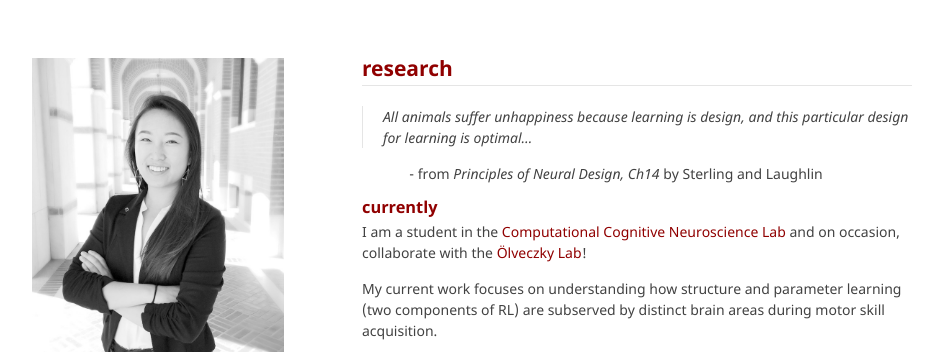
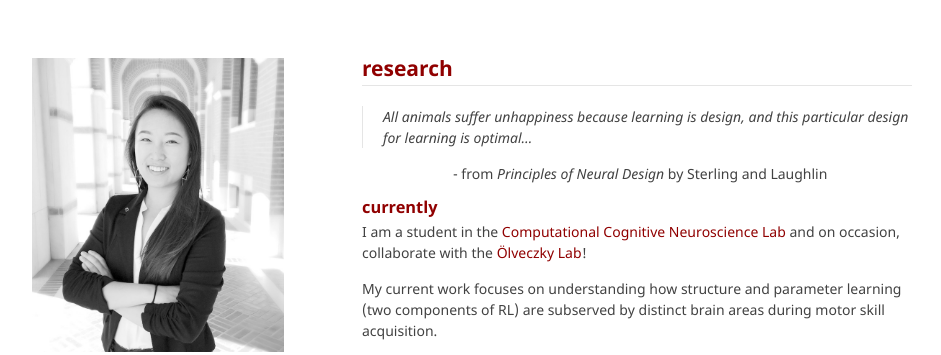
Before and after one commit to lucylai96/lucylai96.github.io, a Jekyll site: the page built from research.md, in a window 1280 px wide. Shown: the top 355 px of the page, without its empty margins (168-1109 px from the left). Built offline with Jekyll 4.4.1, drawn with Linux system fonts in a browser that asks for light colours; our own code applies the rules of GitHub Pages for plain Markdown files.

Commit message:
Update research.md

```diff
--- a/research.md
+++ b/research.md
@@ -4,7 +4,7 @@
 ***
 > _All animals suffer unhappiness because learning is design, and this particular design for learning is optimal..._
 
-&nbsp;&nbsp;&nbsp;&nbsp;&nbsp;&nbsp;&nbsp;&nbsp;&nbsp;&nbsp;&nbsp;&nbsp; - from _Principles of Neural Design, Ch14_ by Sterling and Laughlin
+&nbsp;&nbsp;&nbsp;&nbsp;&nbsp;&nbsp;&nbsp;&nbsp;&nbsp;&nbsp;&nbsp;&nbsp;&nbsp;&nbsp;&nbsp;&nbsp;&nbsp;&nbsp;&nbsp;&nbsp;&nbsp;&nbsp;&nbsp;&nbsp; - from _Principles of Neural Design_ by Sterling and Laughlin
 
 ### currently
 I am a student in the [Computational Cognitive Neuroscience Lab](http://gershmanlab.webfactional.com/index.html) and on occasion, collaborate with the [Ölveczky Lab](https://olveczkylab.oeb.harvard.edu/)!
```
